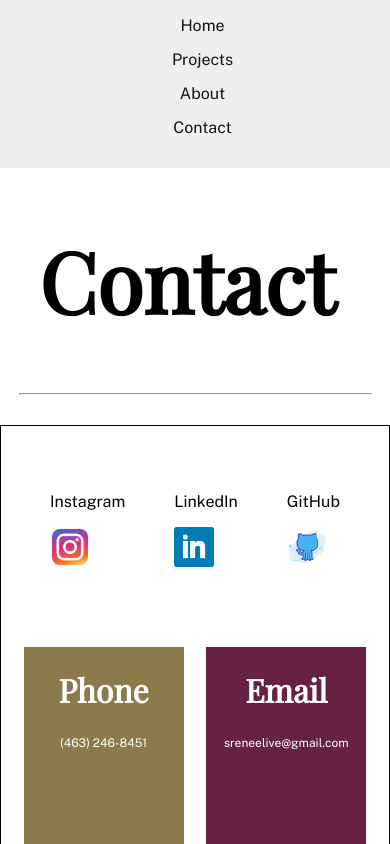
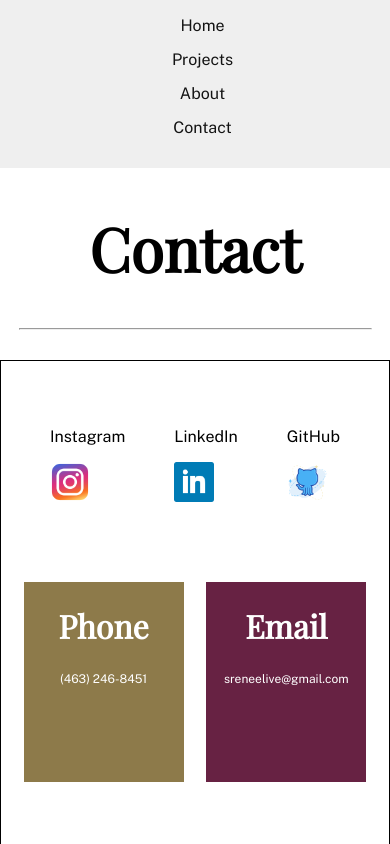
Before and after one commit to Stephanie01011011/portfoliosrl, a React (Create React App) app: page /portfoliosrl/contact in a window 390 px wide. Shown: the top 844 px of the page. Built offline with nearby package versions, Linux system fonts and the light colour scheme; a web font is replaced by a local one.

Commit message:
fix routing

```diff
--- a/src/App.css
+++ b/src/App.css
@@ -747,5 +747,15 @@ h1{
     width: 100%;
     height: 260px;
   }
+  #aboutTitle{
+    font-size: 60px;
+    text-align: center;
+    margin-left: auto;
+  }
+  #contactTitle{
+    font-size: 60px;
+    text-align: center;
+    margin-left: auto;
+  }
 
 }
--- a/src/components/Footer.js
+++ b/src/components/Footer.js
@@ -10,9 +10,9 @@ export const Footer = () => {
                 <h1>Stephanie</h1>
                 <ul id="footerLinks">
                 <Link to="/portfoliosrl" className='footerLink'><p>Home</p></Link>
-                <Link to="/projects" className='footerLink'><p>Projects</p></Link>
-                <Link to="/about" className='footerLink'><p>About</p></Link>
-                <Link to="/contact" className='footerLink'><p>Contact</p></Link>
+                <Link to="/portfoliosrl/projects" className='footerLink'><p>Projects</p></Link>
+                <Link to="/portfoliosrl/about" className='footerLink'><p>About</p></Link>
+                <Link to="/portfoliosrl/contact" className='footerLink'><p>Contact</p></Link>
                 </ul>
             </div>
             <div className="sociallinks">
```
